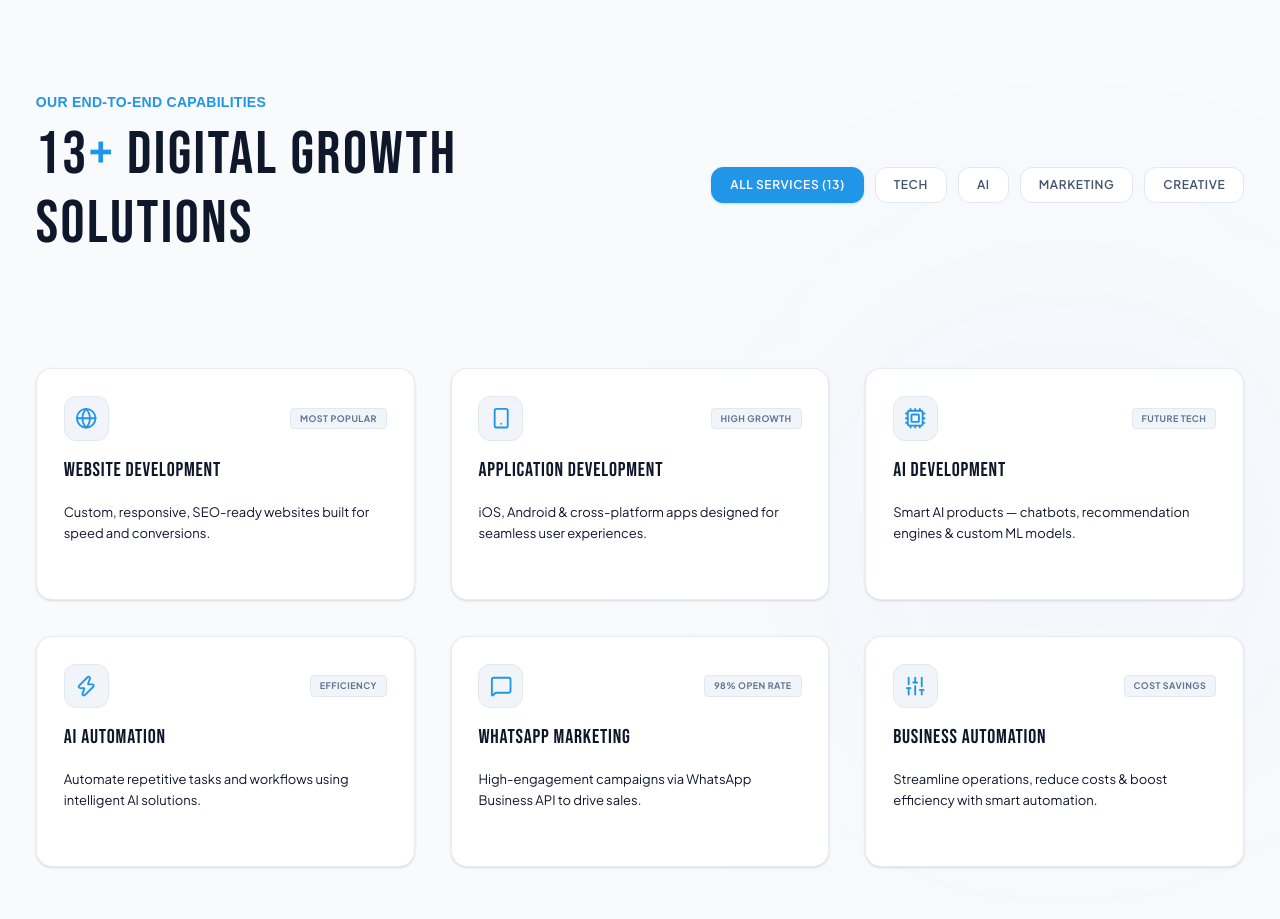
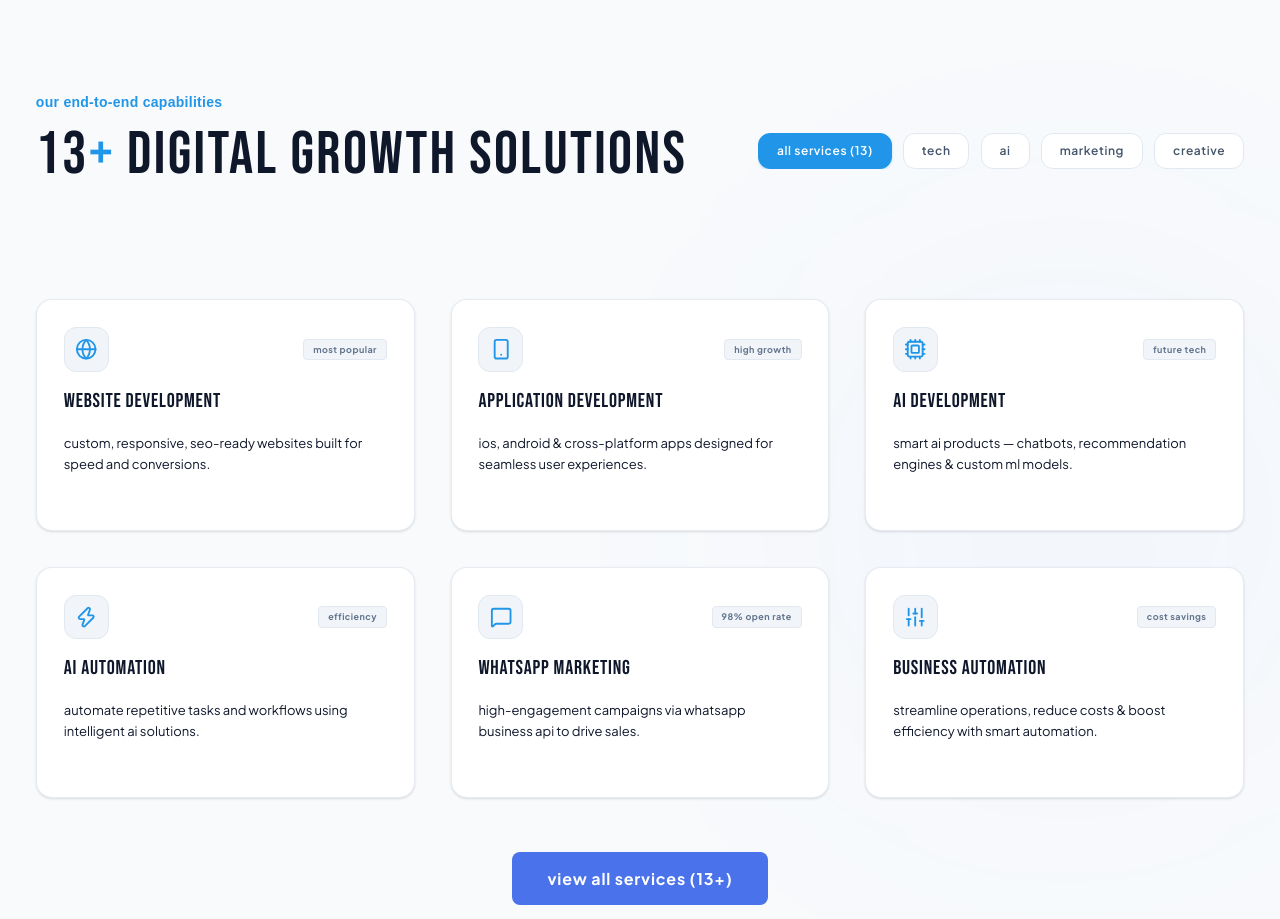
Before and after one commit to srijithit/dhi, a Next.js app in the folder next-frontend/: page / in a window 1280 px wide. Shown: the part 2320-3239 px from the top of the page. Built offline with nearby package versions, Linux system fonts and the light colour scheme; a web font is replaced by a local one.

Commit message:
feat: convert all visible website text to lowercase

```diff
--- a/next-frontend/src/app/globals.css
+++ b/next-frontend/src/app/globals.css
@@ -37,6 +37,7 @@
 * {
   box-sizing: border-box;
   transition: background-color 0.25s ease, border-color 0.25s ease, color 0.25s ease;
+  text-transform: lowercase !important;
 }
 
 html {
@@ -51,6 +52,11 @@ body {
   font-family: var(--font-body);
   line-height: 1.7;
   font-size: 1.125rem;
+  text-transform: lowercase !important;
+}
+
+input, button, select, textarea, input::placeholder, textarea::placeholder {
+  text-transform: lowercase !important;
 }
 
 /* Font utility classes mapping display, numeric and body */
--- a/next-frontend/src/components/ServicesSection.tsx
+++ b/next-frontend/src/components/ServicesSection.tsx
@@ -74,7 +74,7 @@ export default function ServicesSection() {
           </div>
 
           {/* Service Filters */}
-          <div className="flex flex-wrap md:flex-nowrap gap-2 sm:gap-2.5 items-center justify-start md:justify-end shrink-0">
+          <div className="flex flex-nowrap gap-1.5 sm:gap-2.5 items-center justify-start md:justify-end shrink-0 overflow-x-auto max-w-full pb-1 md:pb-0">
             {['all', 'tech', 'ai', 'marketing', 'creative'].map((cat) => (
               <button
                 key={cat}
```
